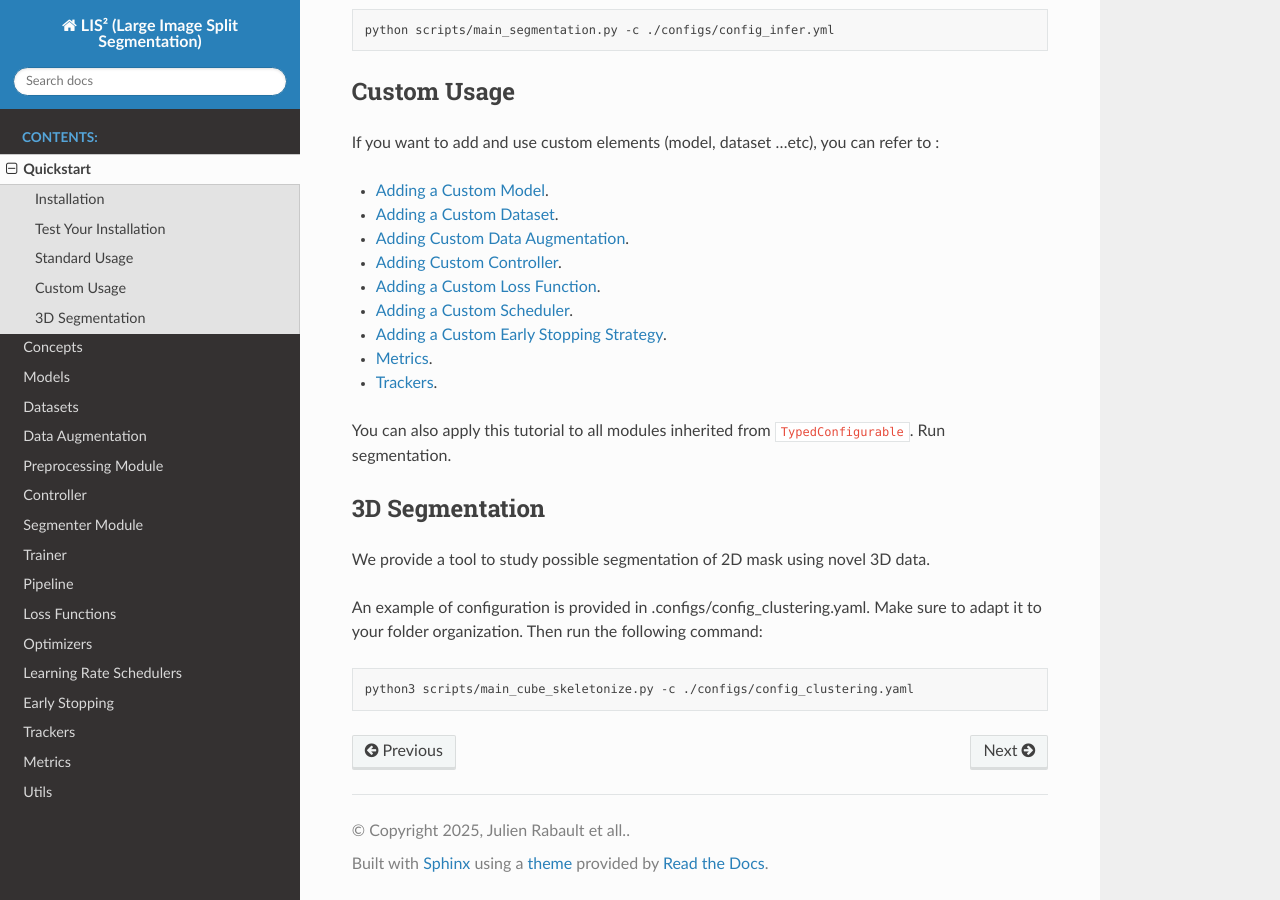
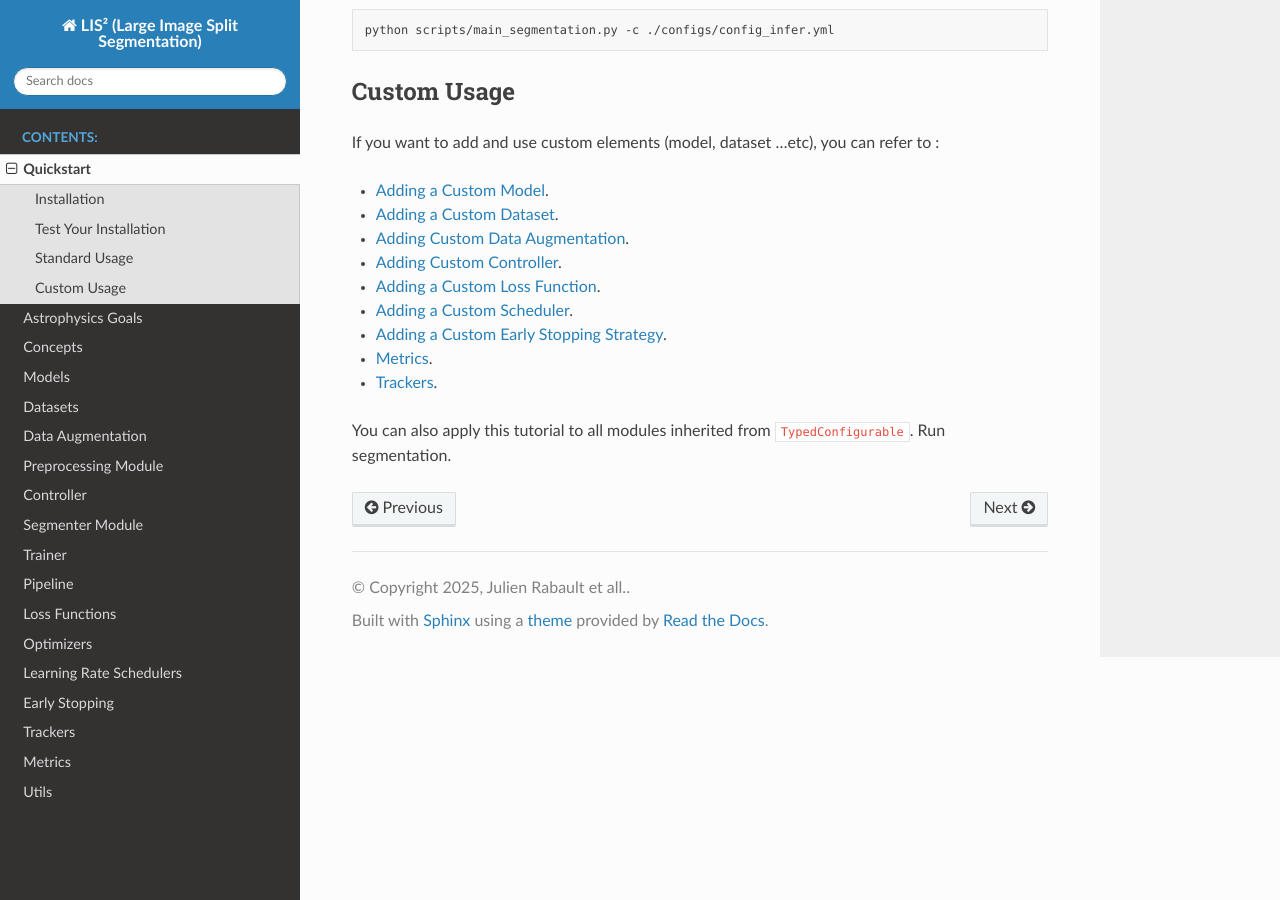
Before and after one commit to multi-learn/lis2, a Sphinx documentation site: the page built from docs/source/Quickstart.rst, in a window 1280 px wide and 900 px high, scrolled down 1702 px. Built offline with Sphinx 7.4.7 and the Read the Docs theme 3.1.0, drawn with Linux system fonts in a browser that asks for light colours.

Commit message:
some doc

```diff
--- a/docs/source/Quickstart.rst
+++ b/docs/source/Quickstart.rst
@@ -90,15 +90,3 @@ If you want to add and use custom elements (model, dataset ...etc), you can refe
 
 You can also apply this tutorial to all modules inherited from ``TypedConfigurable``.
 Run segmentation.
-
-
-3D Segmentation
----------------
-
-We provide a tool to study possible segmentation of 2D mask using novel 3D data.
-
-An example of configuration is provided in .configs/config_clustering.yaml. Make sure to adapt it to your folder organization. Then run the following command:
-
-.. code-block:: bash
-
-   python3 scripts/main_cube_skeletonize.py -c ./configs/config_clustering.yaml
--- a/docs/source/index.rst
+++ b/docs/source/index.rst
@@ -18,6 +18,7 @@ Contents:
    :caption: Contents:
 
    Quickstart
+   astro
    Concepts
    modules/models
    modules/datasets
```
Also changed, not shown: docs/source/astro.rst (added, +52 -0 lines), docs/source/_static/figastro1.png (added), docs/source/_static/segment1.png (added), docs/source/_static/unet.png (added).
